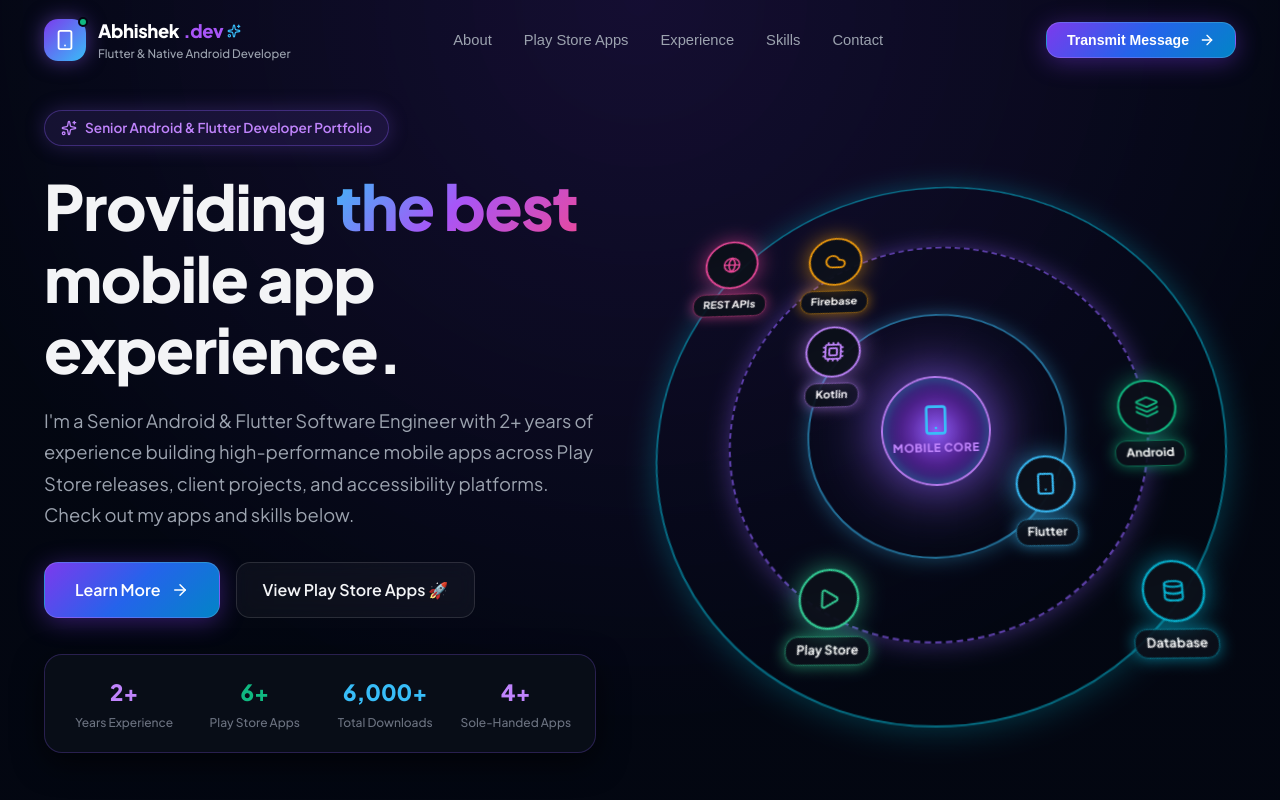
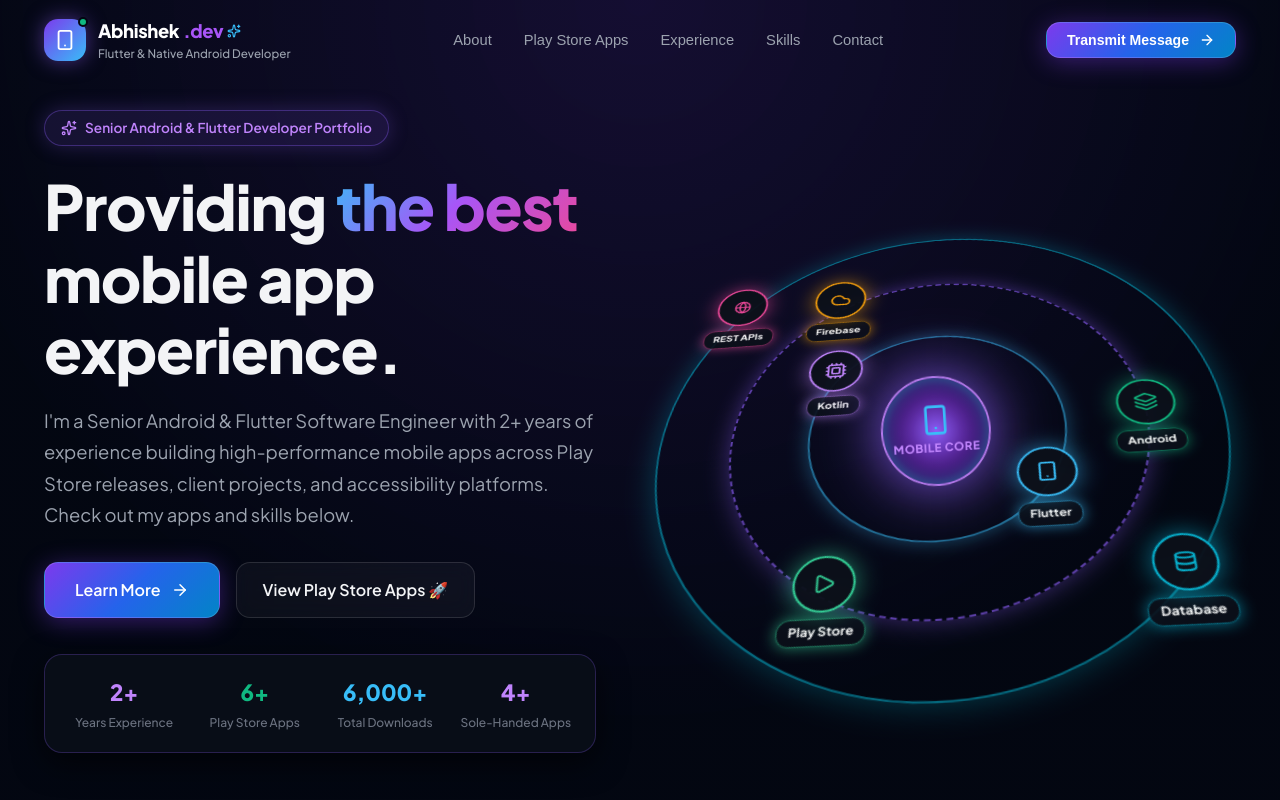
Before and after one commit to Abhishek1102/abhishek-portfolio-collection, a React (Vite) app: page / in a window 1280 px wide. Shown: the top 800 px of the page. Built offline with nearby package versions, Linux system fonts and the light colour scheme; the HTML template or start-up script is replaced by a standard one.

Commit message:
Adjust 3D tilt angle to a balanced 38-degree pitch tilt

```diff
--- a/src/components/TechSkillsOrbitWheel.tsx
+++ b/src/components/TechSkillsOrbitWheel.tsx
@@ -96,7 +96,7 @@
           display: 'flex',
           alignItems: 'center',
           justifyContent: 'center',
-          transform: 'rotateX(20deg) rotateY(-4deg)',
+          transform: 'rotateX(38deg) rotateY(-6deg)',
           transformStyle: 'preserve-3d',
         }}
       >
@@ -116,7 +116,7 @@
             zIndex: 10,
             color: '#ffffff',
             textAlign: 'center',
-            transform: 'rotateX(-20deg) rotateY(4deg)',
+            transform: 'rotateX(-38deg) rotateY(6deg)',
           }}
         >
           <Smartphone size={32} color="#38bdf8" />
@@ -183,7 +183,7 @@
                     animationTimingFunction: 'linear',
                     animationIterationCount: 'infinite',
                     animationDelay: `${delayInSeconds}s`,
-                    transform: 'rotateX(-20deg) rotateY(4deg)',
+                    transform: 'rotateX(-38deg) rotateY(6deg)',
                     display: 'flex',
                     flexDirection: 'column',
                     alignItems: 'center',
```
Also changed, not shown: 2 other files (tests, documents, lock files or other folders).
